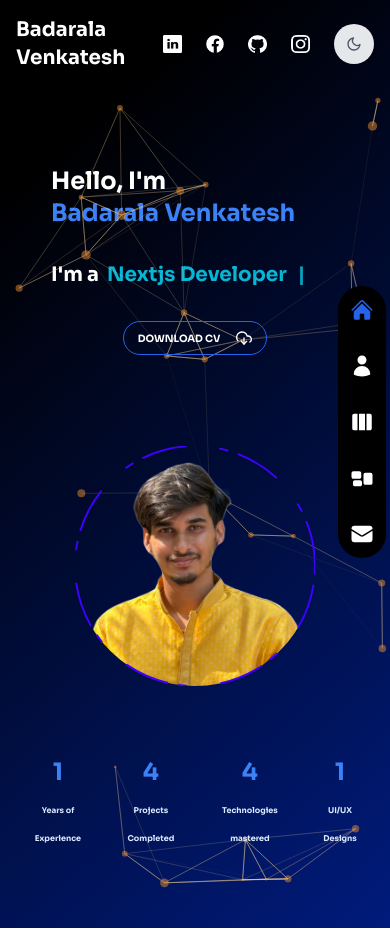
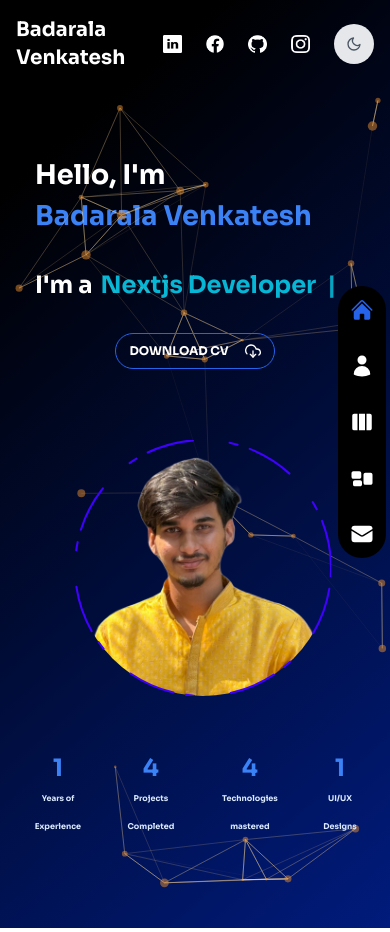
Before and after one commit to Venkateshbadarala/Portfolio, a Next.js app: page / in a window 390 px wide. Built offline with nearby package versions, Linux system fonts and the light colour scheme.

Commit message:
third commit

```diff
--- a/app/page.tsx
+++ b/app/page.tsx
@@ -43,22 +43,22 @@ export default function Home() {
           <PartcleBackground />
           <div className="flex flex-row items-center justify-around h-[80vh] overflow-hidden p-8 xsm:flex-col md:flex-row ">
             <div className="flex flex-col gap-8">
-              <h1 className="font-bold text-white lg:text-7xl xsm:text-2xl sm:text-4xl xsm:w-[18rem] md:w-full">
+              <h1 className="font-bold text-white lg:text-7xl xsm:text-[1.7rem] sm:text-4xl xsm:w-[18rem] md:w-full">
                 <p>Hello, I&apos;m </p>
                 <span className="text-blue-500">Badarala Venkatesh</span>
               </h1>
-              <div className="flex items-center gap-2 lg:text-4xl font-bold text-cyan-500 xsm:text-xl xsm:items-center">
+              <div className="flex items-center gap-2 lg:text-4xl font-bold text-cyan-500 xsm:text-2xl xsm:items-center sm:text-3xl">
                 <p className="text-white">I&apos;m a</p>
                 <span>{text}</span>
                 <Cursor />
               </div>
-              <div className='xsm:w-[18rem] sm:w-[28rem] flex justify-center md:justify-start'>
+              <div className='xsm:w-[20rem] sm:w-[28rem] flex justify-center md:justify-start'>
                 <Link
                   href="https://drive.google.com/file/d/167r9wgTJ7t3VhYCJ3ZrWhzJAtalNfY_y/view?usp=sharing"
                   download="Badarala_Venkatesh_CV.pdf"
                   className="w-1/2  flex items-center justify-center gap-4 p-2 font-bold text-white border border-blue-600 rounded-full z-0"
                 >
-                  <span className="flex gap-3 xsm:text-[10px] sm:text-[18px]">DOWNLOAD CV</span>
+                  <span className="flex gap-3 xsm:text-[12px] sm:text-[18px]">DOWNLOAD CV</span>
                   <FiDownloadCloud />
                 </Link>
               </div>
@@ -67,7 +67,7 @@ export default function Home() {
               <Photo />
             </div>
           </div>
-          <div className="flex absolute justify-center items-start sm:bottom-5 left-0 right-0 xsm:-bottom-5">
+          <div className="flex absolute justify-center items-start sm:bottom-5 left-0 right-0 xsm:-bottom-2">
             <Stats />
           </div>
         </>
--- a/components/Photo/Photo.jsx
+++ b/components/Photo/Photo.jsx
@@ -8,7 +8,7 @@ const Photo = () => {
   const venkatesh = '/images/venky.png';
 
   return (
-    <div className="relative lg:w-[25rem] lg:h-[25rem] xsm:w-[15rem] xsm:h-[15rem] h-[20rem] ">
+    <div className="relative lg:w-[25rem] lg:h-[25rem] xsm:w-[16rem] xsm:h-[16rem] h-[20rem] sm:w-[18rem] sm:h-[18rem] ">
       <ParticleBackground/>
       <motion.div className="absolute inset-0">
         <Image
--- a/components/Stats.jsx
+++ b/components/Stats.jsx
@@ -34,7 +34,7 @@ const Stats = () => {
                         delay={2}
                         className='sm:text-4xl xsm:text-2xl font-bold text-blue-500'
                     />
-                    <p className="mt-2 text-lg font-bold text-blue-100 xsm:text-[8px] md:text-xl lg:text-2xl">{item.title}</p>
+                    <p className=" text-lg font-bold text-blue-100 xsm:text-[8px] md:text-xl lg:text-2xl">{item.title}</p>
                 </div>
             ))}
         </div>
```
